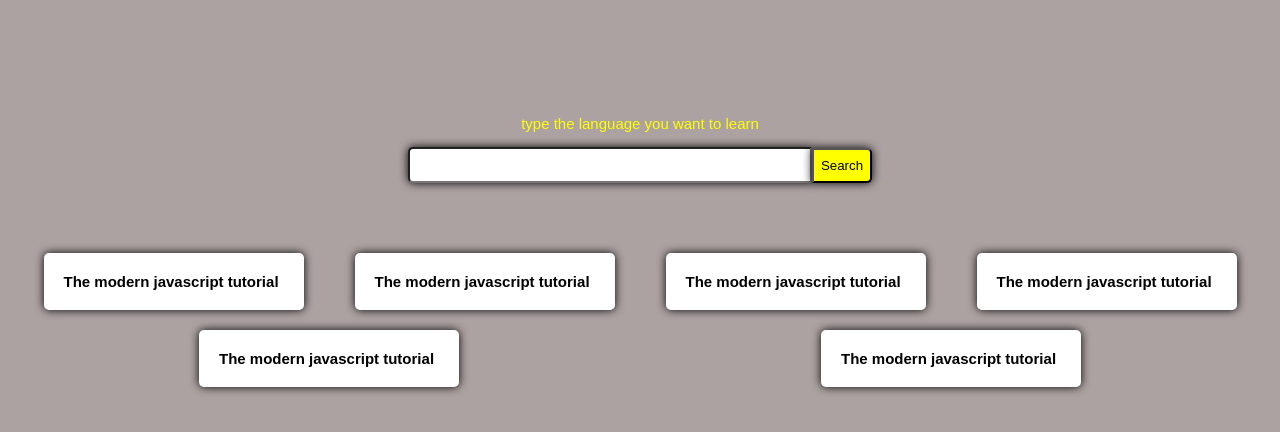
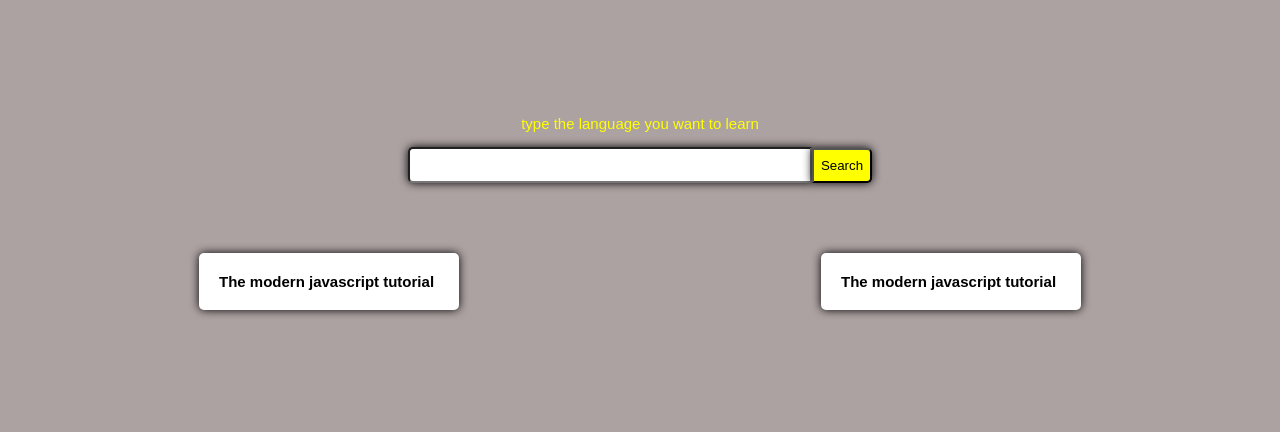
Before and after one commit to arsalanshafi/languageLearn, a plain HTML site: page index.html in a window 1280 px wide. Drawn offline with Linux system fonts and the light colour scheme.

Commit message:
adedd script

```diff
--- a/index.html
+++ b/index.html
@@ -19,24 +19,6 @@
 
 
     <div class="content">
-        <a href="https://javascript.info/">
-            <div class="card">The modern javascript tutorial</div>
-        </a>
-        <a href="https://javascript.info/">
-            <div class="card">The modern javascript tutorial</div>
-        </a>
-        <a href="https://javascript.info/">
-            <div class="card">The modern javascript tutorial</div>
-        </a>
-        <a href="https://javascript.info/">
-            <div class="card">The modern javascript tutorial</div>
-        </a>
-        <a href="https://javascript.info/">
-            <div class="card">The modern javascript tutorial</div>
-        </a>
-        <a href="https://javascript.info/">
-            <div class="card">The modern javascript tutorial</div>
-        </a>
     </div>
 
 </body>
--- a/script.js
+++ b/script.js
@@ -0,0 +1,22 @@
+
+const database = {
+    "javascript": ["library","jsdoc"]
+}
+
+const content = document.querySelector(".content");
+
+
+const addCard = () => {
+    for (i of database.javascript) {
+
+        const newEle = document.createElement("a");
+        newEle.setAttribute("href", "www.google.com");
+        newEle.innerHTML = "<div class='card'>The modern javascript tutorial</div>"
+
+        content.appendChild(newEle);
+        console.log(i);
+    }
+}
+
+
+addCard();
```
